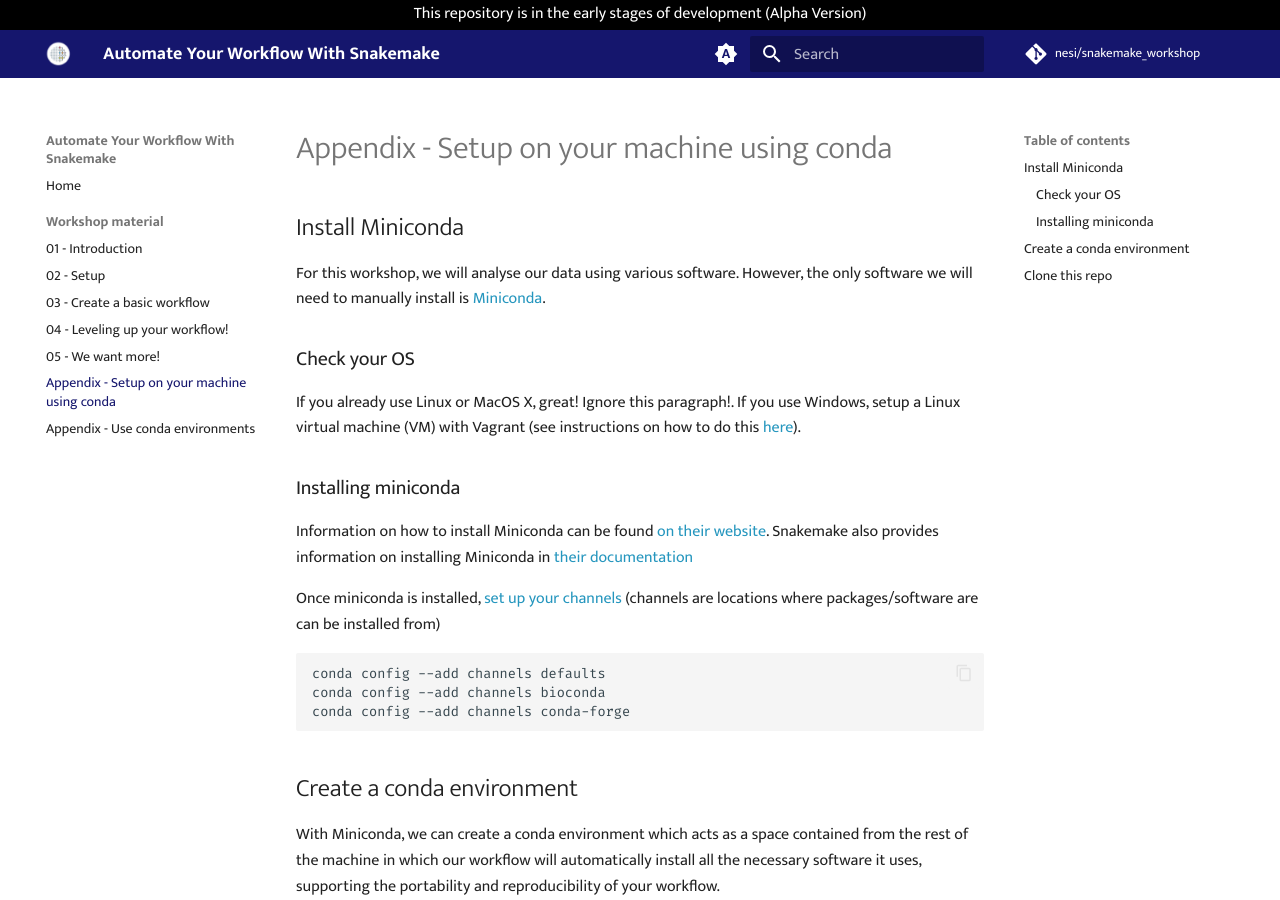
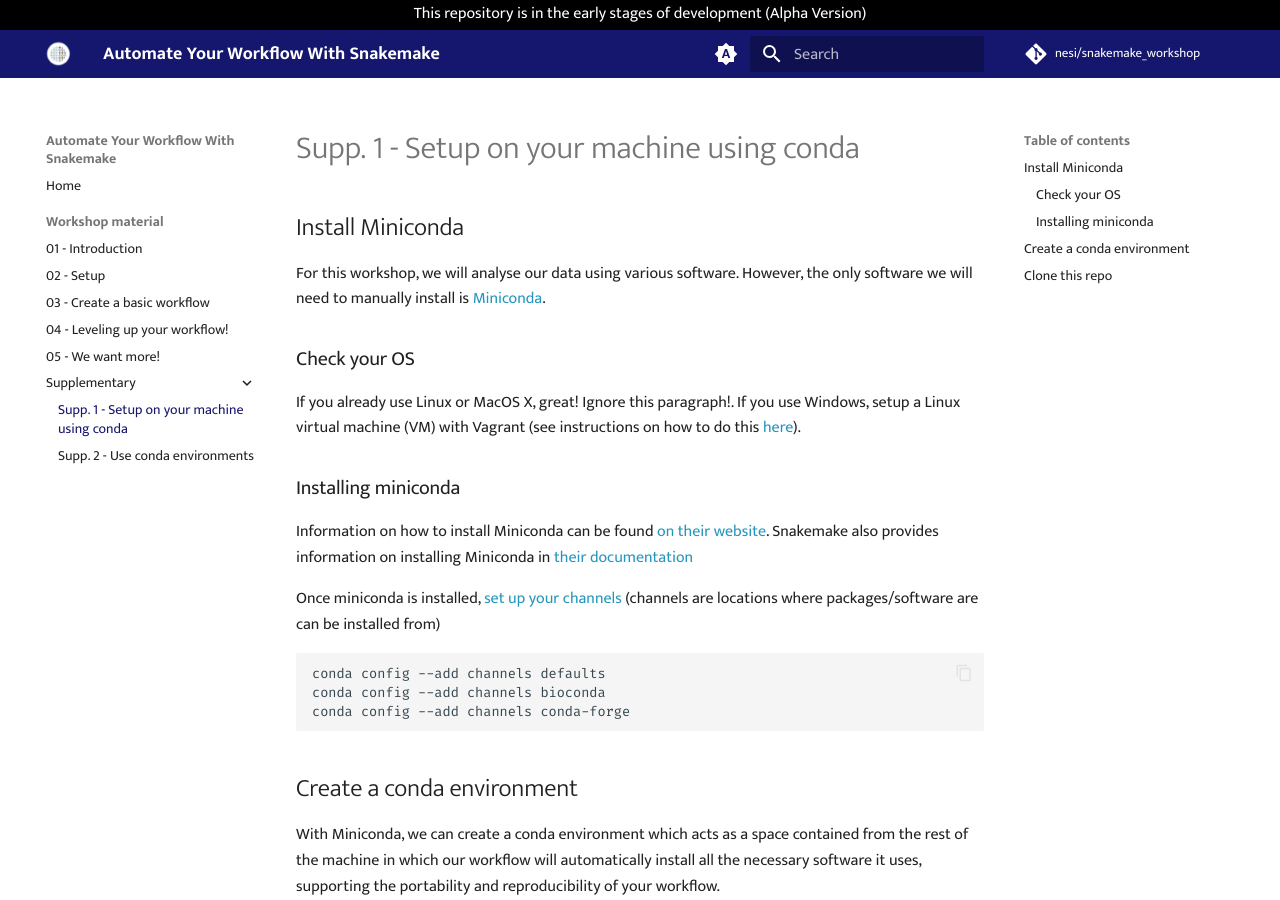
Before and after one commit to nesi/snakemake_workshop, an MkDocs documentation site: the page built from docs/workshop_material/supplementary/99_appendix_setup_on_your_machine.md, in a window 1280 px wide and 900 px high. Built offline with MkDocs 1.6.1 and Material for MkDocs 9.7.7, drawn with Linux system fonts in a browser that asks for light colours; comment, search, counter and statistics services are not loaded; some of the changed text lies outside the part shown.

Commit message:
update supplementary

```diff
--- a/docs/workshop_material/99_appendix_setup_on_your_machine.md
+++ b/docs/workshop_material/supplementary/99_appendix_setup_on_your_machine.md
@@ -1,4 +1,4 @@
-# Appendix - Setup on your machine using conda
+# Supp. 1 - Setup on your machine using conda
 
 
 
--- a/docs/workshop_material/99_appendix_use_conda_environments.md
+++ b/docs/workshop_material/supplementary/99_appendix_use_conda_environments.md
@@ -1,4 +1,4 @@
-# Appendix - Use conda environments
+# Supp. 2 - Use conda environments
 
 
 
```
Also changed, not shown: docs/index.md (+2 -2 lines).
